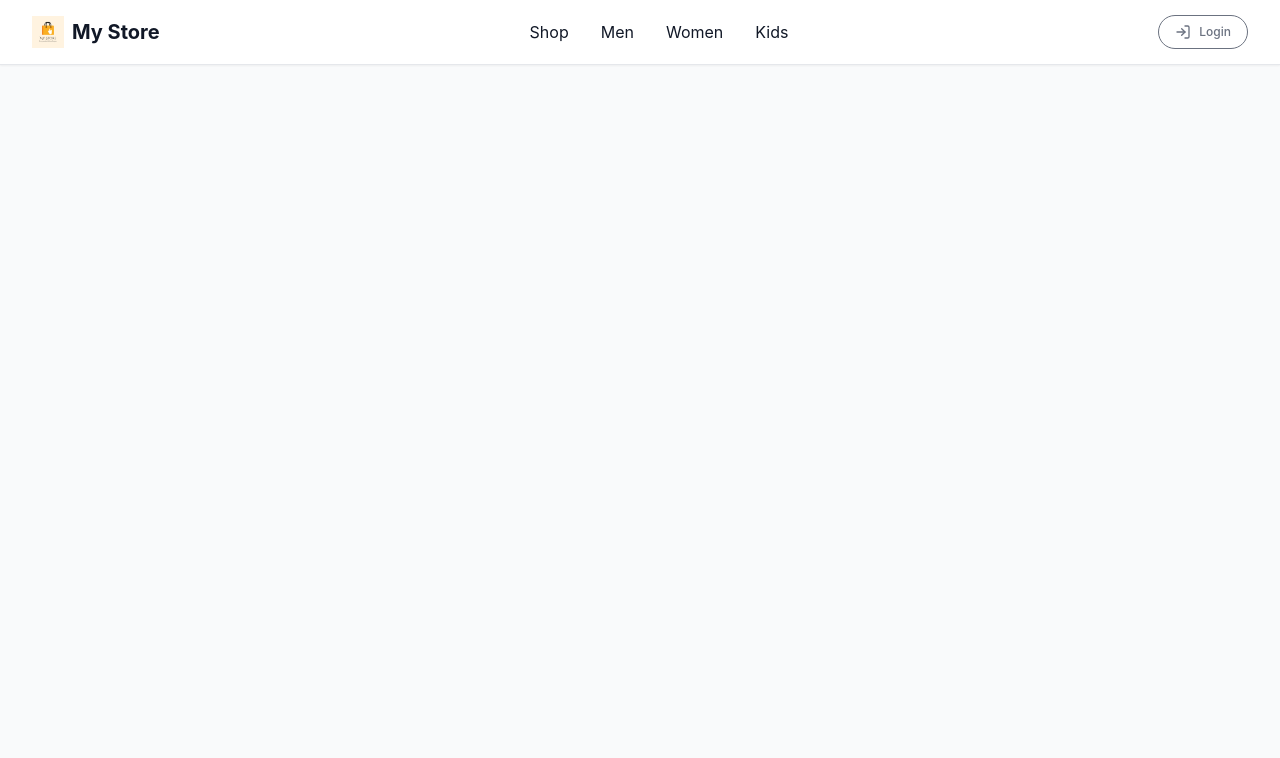
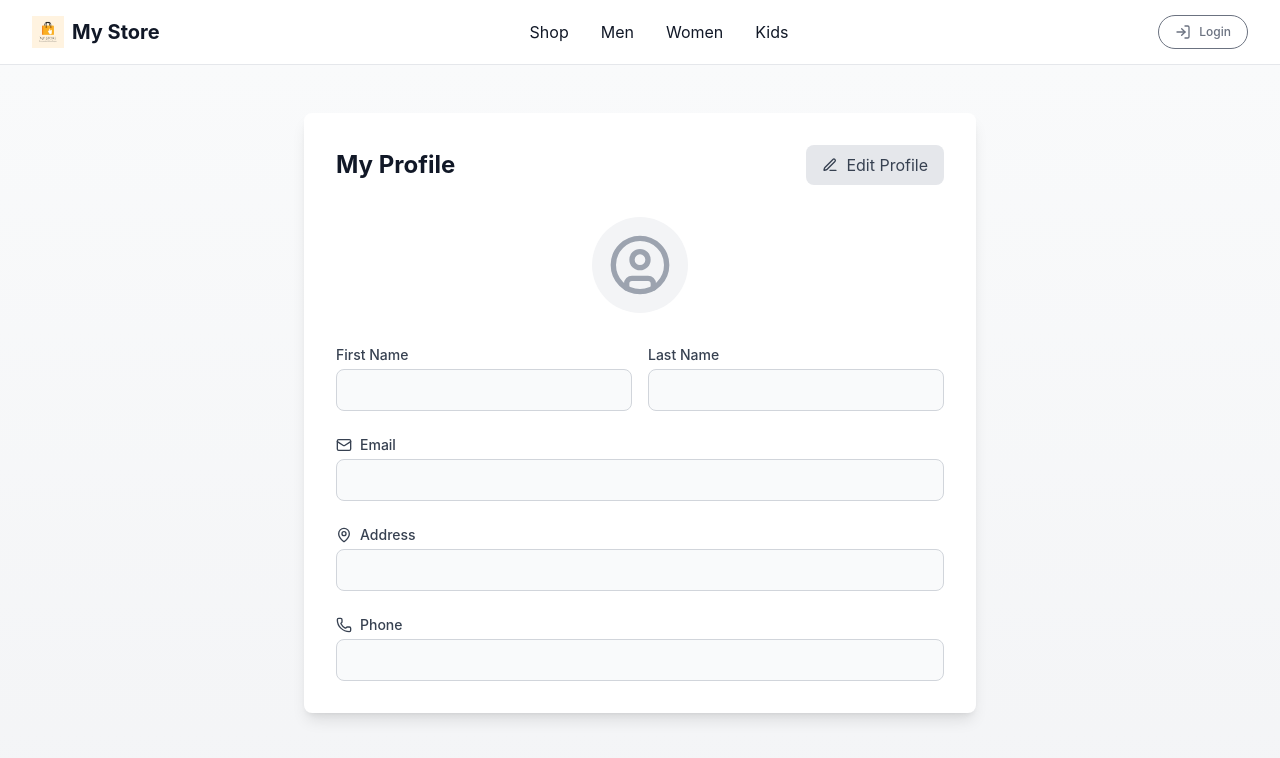
Before and after one commit to Hanane8/mystore-fe, a React (Create React App) app: page /profile in a window 1280 px wide. Shown: the top 758 px of the page. Built offline with nearby package versions, Linux system fonts and the light colour scheme; no server answers.

Commit message:
Update user

```diff
--- a/src/App.js
+++ b/src/App.js
@@ -9,6 +9,8 @@ import ProductDetail from "./Pages/ProductDetail";
 import Checkout from "./Pages/Checkout";
 import Cart from "./Pages/Cart";
 import OrderSummary from "./Components/OrderSummary";
+import MyProfile from "./Pages/MyProfile";
+import MyOrders from "./Pages/MyOrders";
 
 import "./index.css";
 
@@ -34,6 +36,8 @@ function App() {
           <Route path="/checkout" element={<Checkout cartItems={cartItems} setCartItems={setCartItems} />} />
           <Route path="/order-summary" element={<OrderSummary />} />
           <Route path="/register" element={<Registration />} />
+          <Route path="/profile" element={<MyProfile />} />
+  <Route path="/my-orders" element={<MyOrders />} />
           <Route path="/login" element={<Login isLoggedIn={isLoggedIn} setIsLoggedIn={setIsLoggedIn} />} />
         </Routes>
       </Router>
--- /dev/null
+++ b/src/Pages/MyOrders.jsx
@@ -0,0 +1,78 @@
+import React, { useState, useEffect } from "react";
+import api from "../Services/api";
+
+const MyOrders = () => {
+  const [orders, setOrders] = useState([]);
+  const [loading, setLoading] = useState(true);
+
+  useEffect(() => {
+    const fetchOrders = async () => {
+      try {
+        const userId = localStorage.getItem("userId");
+        const response = await api.get(`/api/Order/user/${userId}`);
+        setOrders(response.data);
+        setLoading(false);
+      } catch (error) {
+        console.error("Error fetching orders:", error);
+        setLoading(false);
+      }
+    };
+
+    fetchOrders();
+  }, []);
+
+  if (loading) return <p className="text-center">Loading...</p>;
+
+  const getOrderStatus = (status) => {
+    switch (status) {
+      case 0:
+        return "Pending";
+      case 1:
+        return "Processing";
+      case 2:
+        return "Shipped";
+      case 3:
+        return "Delivered";
+      default:
+        return "Unknown";
+    }
+  };
+
+  return (
+    <div className="min-h-screen bg-gray-50 py-12 px-4 sm:px-6 lg:px-8">
+      <div className="max-w-4xl mx-auto bg-white p-8 rounded-lg shadow-lg">
+        <h1 className="text-3xl font-bold text-gray-900 mb-8">My Orders</h1>
+
+        {orders.length === 0 ? (
+          <p className="text-gray-600 text-lg text-center">You have no orders yet.</p>
+        ) : (
+          <div className="space-y-6">
+            {orders.map((order) => (
+              <div key={order.id} className="bg-white rounded-lg shadow p-6 border border-gray-200">
+                <h2 className="text-lg font-semibold text-gray-900">Order ID: {order.id}</h2>
+                <p className="text-gray-600">Date: {new Date(order.orderDate).toLocaleDateString()}</p>
+                <p className="text-gray-600">Total: ${order.totalAmount.toFixed(2)}</p>
+                <p className="text-gray-600">Status: {getOrderStatus(order.orderStatus)}</p>
+                <h3 className="text-md font-semibold mt-4">Items:</h3>
+                <ul className="text-gray-600 space-y-2">
+                  {order.orderItems.map((item) => (
+                    <li key={item.id} className="flex items-center space-x-4">
+                      <img src={item.product.imageUrl} alt={item.product.name} className="w-16 h-16 object-cover rounded" />
+                      <div>
+                        <p className="font-semibold">{item.product.name}</p>
+                        <p>Size: {item.product.size}</p>
+                        <p>Price: ${item.product.price.toFixed(2)}</p>
+                      </div>
+                    </li>
+                  ))}
+                </ul>
+              </div>
+            ))}
+          </div>
+        )}
+      </div>
+    </div>
+  );
+};
+
+export default MyOrders;
--- /dev/null
+++ b/src/Pages/MyProfile.jsx
@@ -0,0 +1,194 @@
+import { useState, useEffect } from "react";
+import { UserCircle, Mail, Phone, MapPin, PenLine, Save } from "lucide-react";
+import api from "../Services/api"; // Assuming you have an API file for handling API requests
+
+const MyProfile = () => {
+  const [user, setUser] = useState({
+    firstName: "",
+    lastName: "",
+    email: "",
+    address: "",
+    phone: "",
+  });
+
+  const [isEditing, setIsEditing] = useState(false);
+  const [loading, setLoading] = useState(true);
+
+  useEffect(() => {
+    const fetchUserData = async () => {
+      try {
+        const userId = localStorage.getItem("userId");
+        const response = await api.get(`/api/User/${userId}`);
+
+        if (response.data.isSuccessfull) {
+          const userData = response.data.data;
+          setUser({
+            firstName: userData.firstName || "",
+            lastName: userData.lastName || "",
+            email: userData.email || "",
+            address: userData.address || "",
+            phone: userData.phone || "Not provided",
+          });
+        }
+        setLoading(false);
+      } catch (error) {
+        console.error("Error fetching user data:", error);
+        setLoading(false);
+      }
+    };
+
+    fetchUserData();
+  }, []);
+
+  const handleChange = (e) => {
+    setUser({ ...user, [e.target.name]: e.target.value });
+  };
+
+  const handleSave = async () => {
+    try {
+      const userId = localStorage.getItem("userId");  // Get the userId from localStorage
+
+      // Ensure the userId is available
+      if (!userId) {
+        alert("User ID not found.");
+        return;
+      }
+
+      const response = await api.put(`/api/User/${userId}/update`, user);
+
+      if (response.data.isSuccessfull) {
+        alert("Profile updated successfully!");
+        setIsEditing(false);
+      } else {
+        alert("Failed to update profile: " + response.data.errorMessage);
+      }
+    } catch (error) {
+      console.error("Error updating profile:", error);
+      alert("Failed to update profile.");
+    }
+  };
+
+
+  if (loading) {
+    return (
+      <div className="min-h-screen bg-gray-50 flex items-center justify-center">
+        <div className="animate-pulse text-gray-500">Loading...</div>
+      </div>
+    );
+  }
+
+  return (
+    <div className="min-h-screen bg-gradient-to-b from-gray-50 to-gray-100 py-12 px-4 sm:px-6 lg:px-8">
+      <div className="max-w-2xl mx-auto bg-white rounded-lg shadow-lg p-8">
+        <div className="flex items-center justify-between mb-8">
+          <h1 className="text-2xl font-bold text-gray-900">My Profile</h1>
+          <button
+            onClick={isEditing ? handleSave : () => setIsEditing(true)}
+            className={`flex items-center gap-2 px-4 py-2 rounded-lg transition-colors ${
+              isEditing
+                ? "bg-blue-600 text-white hover:bg-blue-700"
+                : "bg-gray-200 text-gray-700 hover:bg-gray-300"
+            }`}
+          >
+            {isEditing ? (
+              <>
+                <Save className="h-4 w-4" />
+                Save Changes
+              </>
+            ) : (
+              <>
+                <PenLine className="h-4 w-4" />
+                Edit Profile
+              </>
+            )}
+          </button>
+        </div>
+
+        <div className="flex justify-center mb-8">
+          <div className="h-24 w-24 rounded-full bg-gray-100 flex items-center justify-center">
+            <UserCircle className="h-16 w-16 text-gray-400" />
+          </div>
+        </div>
+
+        <div className="space-y-6">
+          <div className="grid grid-cols-2 gap-4">
+            <div>
+              <label htmlFor="firstName" className="block text-sm font-medium text-gray-700 mb-1">
+                First Name
+              </label>
+              <input
+                type="text"
+                id="firstName"
+                name="firstName"
+                value={user.firstName}
+                onChange={handleChange}
+                disabled={!isEditing}
+                className="w-full px-3 py-2 border border-gray-300 rounded-lg focus:ring-2 focus:ring-blue-500 focus:border-blue-500 disabled:bg-gray-50 disabled:text-gray-500"
+              />
+            </div>
+            <div>
+              <label htmlFor="lastName" className="block text-sm font-medium text-gray-700 mb-1">
+                Last Name
+              </label>
+              <input
+                type="text"
+                id="lastName"
+                name="lastName"
+                value={user.lastName}
+                onChange={handleChange}
+                disabled={!isEditing}
+                className="w-full px-3 py-2 border border-gray-300 rounded-lg focus:ring-2 focus:ring-blue-500 focus:border-blue-500 disabled:bg-gray-50 disabled:text-gray-500"
+              />
+            </div>
+          </div>
+
+          <div>
+            <label htmlFor="email" className="flex items-center gap-2 text-sm font-medium text-gray-700 mb-1">
+              <Mail className="h-4 w-4" /> Email
+            </label>
+            <input
+              type="email"
+              id="email"
+              name="email"
+              value={user.email}
+              disabled
+              className="w-full px-3 py-2 border border-gray-300 rounded-lg bg-gray-50 text-gray-500"
+            />
+          </div>
+
+          <div>
+            <label htmlFor="address" className="flex items-center gap-2 text-sm font-medium text-gray-700 mb-1">
+              <MapPin className="h-4 w-4" /> Address
+            </label>
+            <input
+              type="text"
+              id="address"
+              name="address"
+              value={user.address}
+              onChange={handleChange}
+              disabled={!isEditing}
+              className="w-full px-3 py-2 border border-gray-300 rounded-lg focus:ring-2 focus:ring-blue-500 focus:border-blue-500 disabled:bg-gray-50 disabled:text-gray-500"
+            />
+          </div>
+
+          <div>
+            <label htmlFor="phone" className="flex items-center gap-2 text-sm font-medium text-gray-700 mb-1">
+              <Phone className="h-4 w-4" /> Phone
+            </label>
+            <input
+              type="tel"
+              id="phone"
+              name="phone"
+              value={user.phone}
+              onChange={handleChange}
+              disabled={!isEditing}
+              className="w-full px-3 py-2 border border-gray-300 rounded-lg focus:ring-2 focus:ring-blue-500 focus:border-blue-500 disabled:bg-gray-50 disabled:text-gray-500"
+            />
+          </div>
+        </div>
+      </div>
+    </div>
+  );
+};
+
+export default MyProfile;
```
